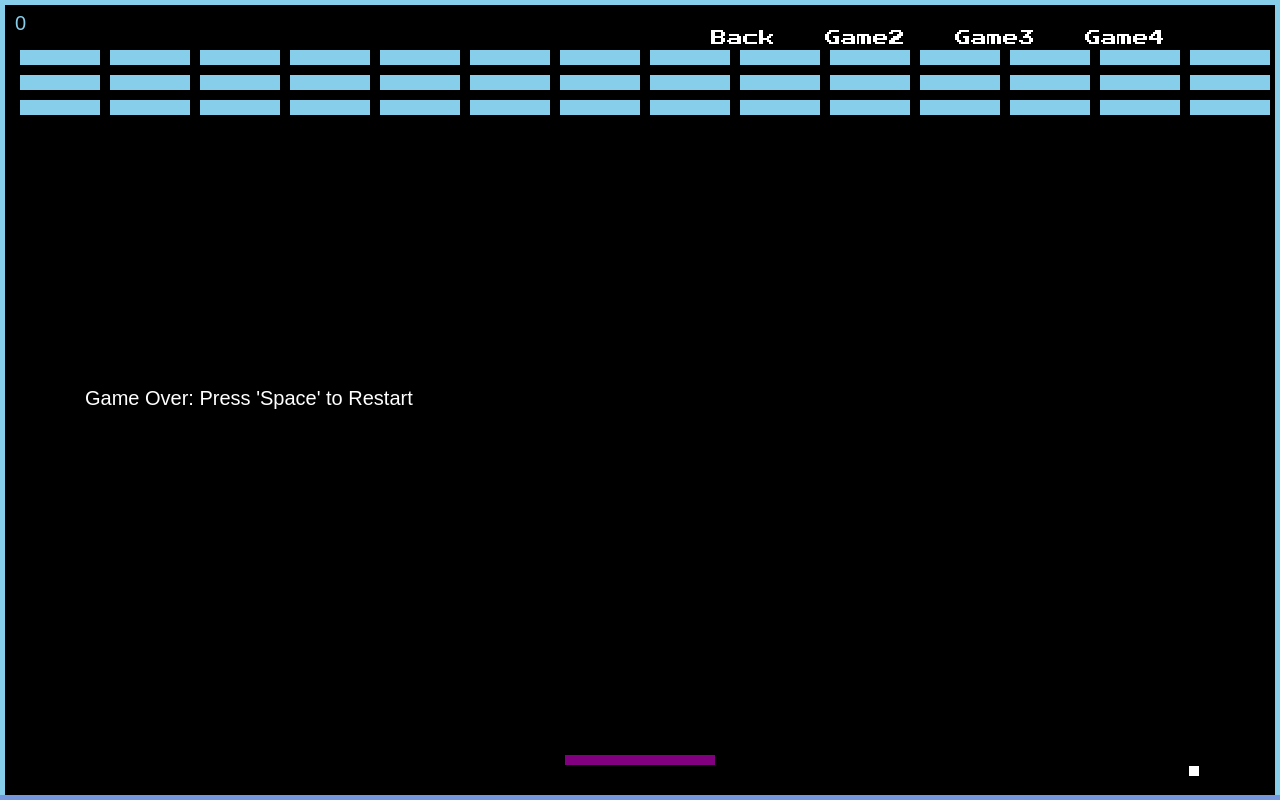
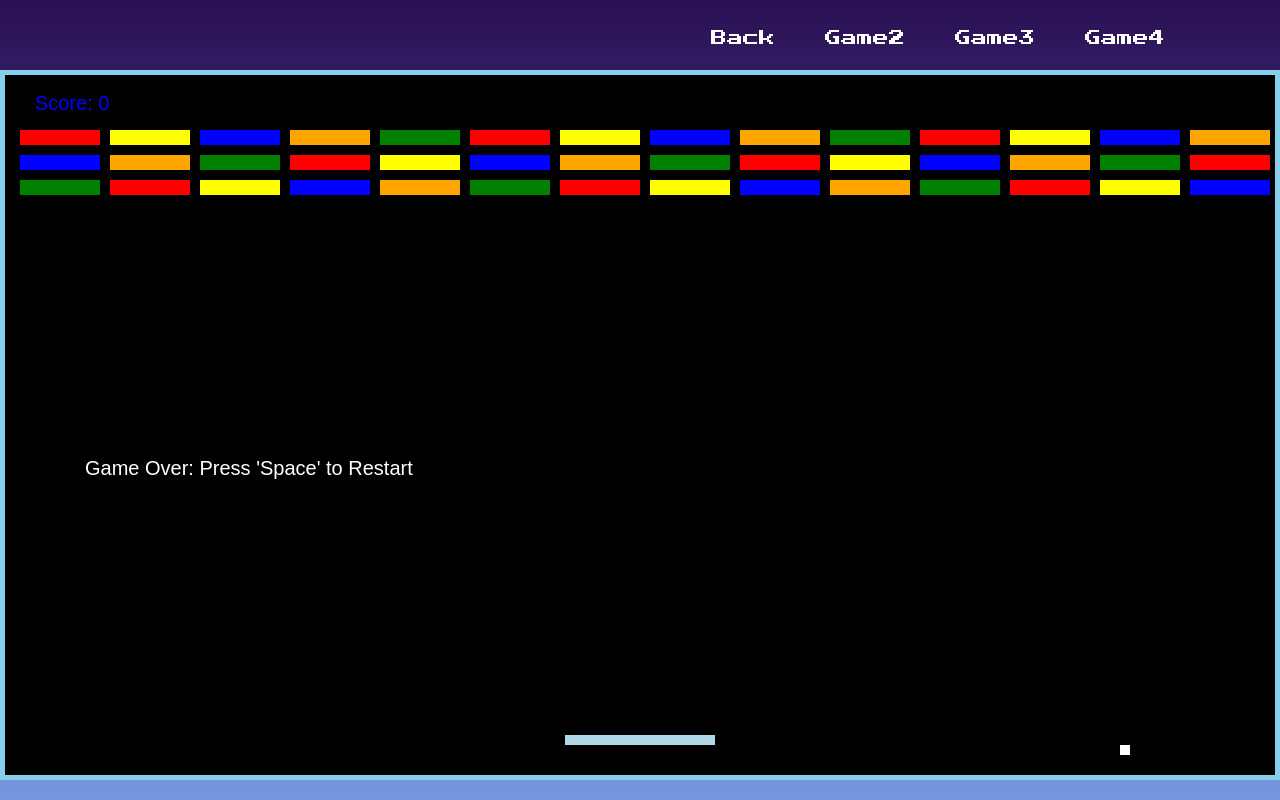
Before and after one commit to Elizabeth5335/Games, a plain HTML site: page breakout/breakout.html in a window 1280 px wide. Drawn offline with Linux system fonts and the light colour scheme.

Commit message:
adjusted breakout

```diff
--- a/breakout/breakout.css
+++ b/breakout/breakout.css
@@ -6,6 +6,8 @@ body {
 #board {
     background-color: black;
     border-top: 5px solid skyblue;
+    border-bottom: 5px solid skyblue;
     border-left: 5px solid skyblue;
     border-right: 5px solid skyblue;
+    margin-top: 70px;
 }
--- a/breakout/breakout.js
+++ b/breakout/breakout.js
@@ -1,10 +1,10 @@
 //board
 let board;
 let boardWidth = window.innerWidth-10;
-let boardHeight = window.innerHeight-10;
-
+let boardHeight = window.innerHeight-100;
+let context;
 //players
-let playerWidth = 150;
+let playerWidth = 150;//150
 let playerHeight = 10;
 
 let player = {
@@ -34,13 +34,11 @@ let blockArray = [];
 let blockWidth = 80;
 let blockHeight = 15;
 let blockColumns = Math.floor(boardWidth/(blockWidth+10));
-let blockRows = 3; //add more as game goes on
+let blockRows = 3;
 let blockMaxRows = 10; //limit how many rows
 let blockCount = 0;
-
-//starting block corners top left
 let blockX = 15;
-let blockY = 45;
+let blockY = 55;
 
 let score = 0;
 let gameOver = false;
@@ -49,14 +47,12 @@ window.onload = function() {
     board = document.getElementById("board");
     board.height = boardHeight;
     board.width = boardWidth;
+
     context = board.getContext("2d"); //used for drawing on the board
-
-    //draw initial player
-    context.fillStyle="skyblue";
-    context.fillRect(player.x, player.y, player.width, player.height);
 
     requestAnimationFrame(update);
     document.addEventListener("keydown", movePlayer);
+    document.addEventListener("mousemove", movePlayer);
 
     createBlocks();
 }
@@ -69,14 +65,22 @@ function update() {
     context.clearRect(0, 0, board.width, board.height);
 
     // player
-    context.fillStyle = "purple";
+    context.fillStyle = "lightblue";
     context.fillRect(player.x, player.y, player.width, player.height);
 
     // ball
     context.fillStyle = "white";
     ball.x += ball.velocityX;
     ball.y += ball.velocityY;
+    // context.arc(ball.x, ball.y, ball.radius, 0, Math.PI * 2);
     context.fillRect(ball.x, ball.y, ball.width, ball.height);
+
+
+//     context.beginPath();
+// context.arc(ball.x, ball.y, ball.radius, 0, Math.PI * 2);
+// context.fillStyle = "red"; // Set the fill color of the ball
+// context.fill();
+// context.closePath();
 
     //bounce the ball off player paddle
     if (topCollision(ball, player) || bottomCollision(ball, player)) {
@@ -99,8 +103,9 @@ function update() {
     }
 
     //blocks
-    context.fillStyle = "skyblue";
+    let colors = ["red", "blue", "green", "yellow", "orange"];
     for (let i = 0; i < blockArray.length; i++) {
+        context.fillStyle = colors[i%colors.length];
         let block = blockArray[i];
         if (!block.break) {
             if (topCollision(ball, block) || bottomCollision(ball, block)) {
@@ -119,35 +124,28 @@ function update() {
         }
     }
 
-    //next level
     if (blockCount == 0) {
-        score += 100*blockRows*blockColumns; //bonus points :)
+        score += 1000; //bonus points
         blockRows = Math.min(blockRows + 1, blockMaxRows);
         createBlocks();
     }
 
-    //score
     context.font = "20px sans-serif";
-    context.fillText(score, 10, 25);
+    context.fillText('Score: '+score, 30, 35);
 }
 
-function outOfBounds(xPosition) {
-    return (xPosition < 0 || xPosition + playerWidth > boardWidth);
-}
-
-document.addEventListener("mousemove", movePlayer);
 
 function movePlayer(e) {
     if (gameOver) {
         if (e.code == "Space") {
             resetGame();
-            console.log("RESET");
         }
         return;
     }
 
     let mouseX = e.clientX;
 
+    //update player position
     player.x = mouseX;
 
     // Ensure the player stays within the bounds of the board
@@ -168,24 +166,24 @@ function detectCollision(a, b) {
            a.y + a.height > b.y;    //a's bottom left corner passes b's top left corner
 }
 
-function topCollision(ball, block) { //a is above b (ball is above block)
+function topCollision(ball, block) {
     return detectCollision(ball, block) && (ball.y + ball.height) >= block.y;
 }
 
-function bottomCollision(ball, block) { //a is above b (ball is below block)
+function bottomCollision(ball, block) {
     return detectCollision(ball, block) && (block.y + block.height) >= ball.y;
 }
 
-function leftCollision(ball, block) { //a is left of b (ball is left of block)
+function leftCollision(ball, block) {
     return detectCollision(ball, block) && (ball.x + ball.width) >= block.x;
 }
 
-function rightCollision(ball, block) { //a is right of b (ball is right of block)
+function rightCollision(ball, block) {
     return detectCollision(ball, block) && (block.x + block.width) >= ball.x;
 }
 
 function createBlocks() {
-    blockArray = []; //clear blockArray
+    blockArray = [];
     for (let c = 0; c < blockColumns; c++) {
         for (let r = 0; r < blockRows; r++) {
             let block = {
@@ -205,7 +203,7 @@ function resetGame() {
     gameOver = false;
     player = {
         x : boardWidth/2 - playerWidth/2,
-        y : boardHeight - playerHeight - 5,
+        y : boardHeight - playerHeight - 30,
         width: playerWidth,
         height: playerHeight,
     }
```
